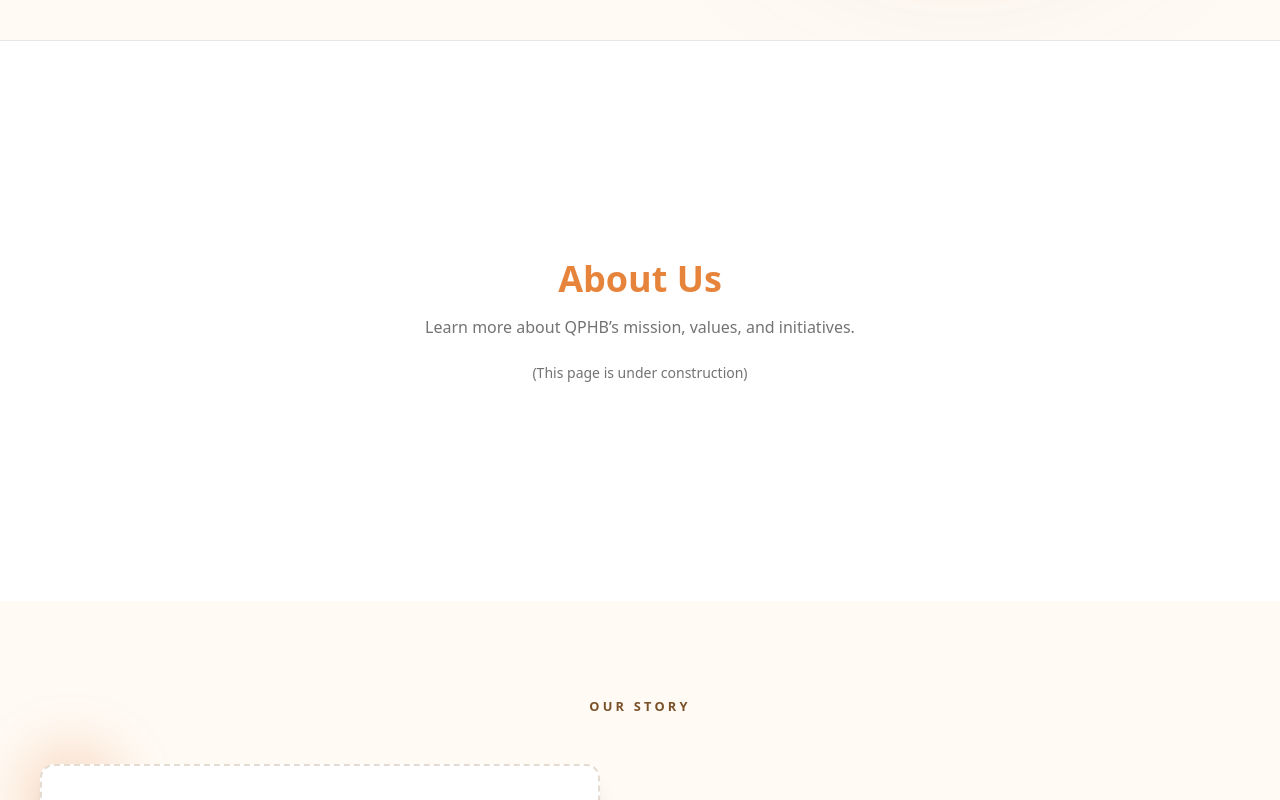
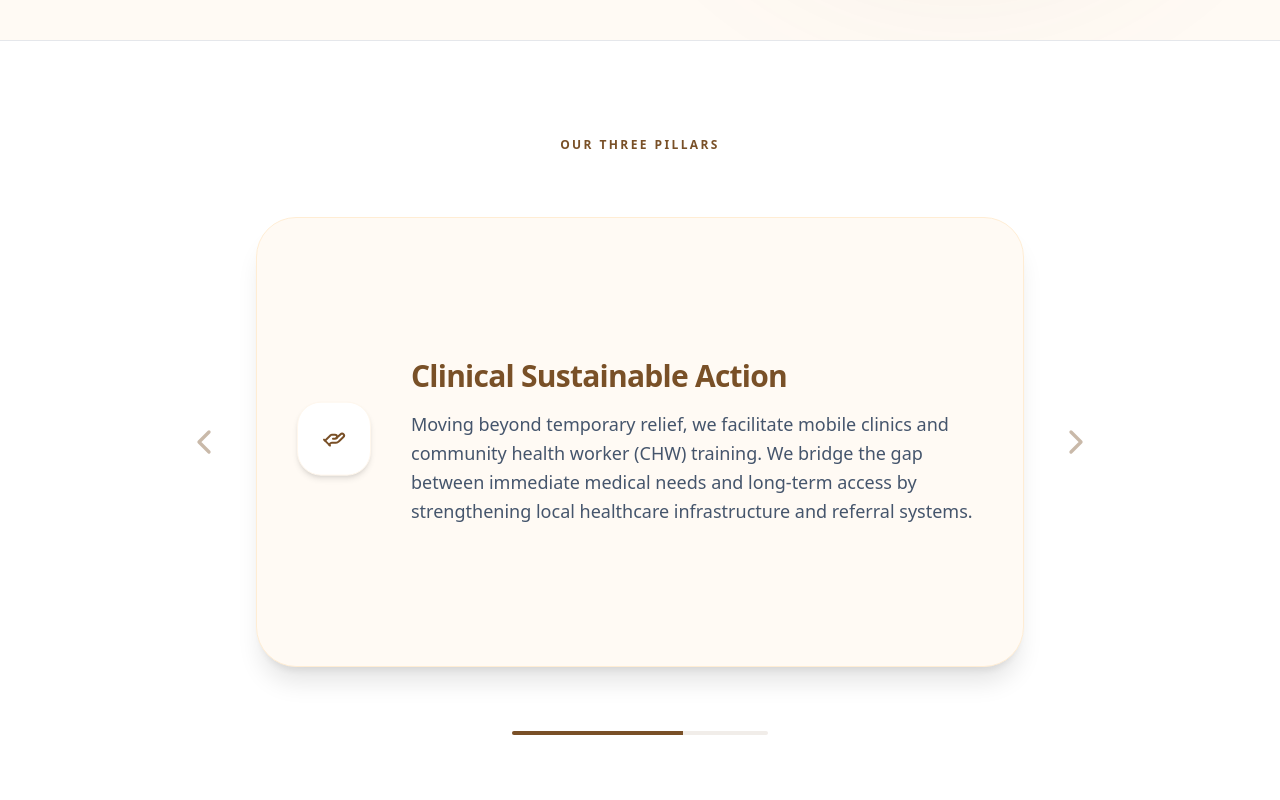
Before and after one commit to MukunthanMahesh/qphb-website, a Next.js app: page /about in a window 1280 px wide. Shown: the part 780-1580 px from the top of the page. Built offline with nearby package versions, Linux system fonts and the light colour scheme.

Commit message:
Update AboutPillars.tsx

```diff
--- a/src/components/sections/about/AboutPillars.tsx
+++ b/src/components/sections/about/AboutPillars.tsx
@@ -1,12 +1,117 @@
 'use client'
 
-import { PagePlaceholder } from "@/components/ui/PagePlaceholder"
+import { useState, useEffect, useCallback } from "react";
+import { motion, AnimatePresence } from "framer-motion";
+import { BookOpen, HandHelping, Leaf, ChevronLeft, ChevronRight } from "lucide-react";
+
+const PILLARS = [
+  {
+    id: 1,
+    title: "Health Literacy",
+    icon: <BookOpen className="size-6 text-accent" />,
+    description: "We empower communities by breaking down barriers to medical knowledge. Our workshops focus on preventative care and hygiene education, ensuring that health outcomes are driven by informed local leadership rather than outside intervention.",
+  },
+  {
+    id: 2,
+    title: "Clinical Sustainable Action",
+    icon: <HandHelping className="size-6 text-accent" />,
+    description: "Moving beyond temporary relief, we facilitate mobile clinics and community health worker (CHW) training. We bridge the gap between immediate medical needs and long-term access by strengthening local healthcare infrastructure and referral systems.",
+  },
+  {
+    id: 3,
+    title: "The Empowered Transition",
+    icon: <Leaf className="size-6 text-accent" />,
+    description: "Our ultimate goal is 'un-dependency.' We work toward the point where a community no longer requires our presence, achieved through economic development, clean water systems, and public health projects that are entirely community-owned.",
+  }
+];
 
 export function AboutPillars() {
+  const [index, setIndex] = useState(0);
+  const [direction, setDirection] = useState(0);
+  const [isHovered, setIsHovered] = useState(false);
+
+  const nextCard = useCallback(() => {
+    setDirection(1);
+    setIndex((prev) => (prev + 1) % PILLARS.length);
+  }, []);
+
+  const prevCard = useCallback(() => {
+    setDirection(-1);
+    setIndex((prev) => (prev - 1 + PILLARS.length) % PILLARS.length);
+  }, []);
+
+  useEffect(() => {
+    if (!isHovered) {
+      const timer = setInterval(nextCard, 5000);
+      return () => clearInterval(timer);
+    }
+  }, [nextCard, isHovered]);
+
   return (
-    <PagePlaceholder
-      title="About Us"
-      description="Learn more about QPHB’s mission, values, and initiatives."
-    />
-  )
+    <section className="py-24 bg-white flex flex-col items-center">
+      <h3 className="text-accent font-extrabold tracking-[0.2em] uppercase text-xs mb-16">
+        Our Three Pillars
+      </h3>
+
+      <div className="relative w-full max-w-6xl flex items-center justify-center gap-4 px-4">
+
+
+        <button onClick={prevCard} className="hidden md:block p-4 text-accent/40 hover:text-accent transition-colors">
+          <ChevronLeft className="size-10" />
+        </button>
+
+
+        <div
+          className="relative w-full max-w-3xl h-[450px]"
+          onMouseEnter={() => setIsHovered(true)}
+          onMouseLeave={() => setIsHovered(false)}
+        >
+          <AnimatePresence initial={false} custom={direction}>
+            <motion.div
+              key={index}
+              custom={direction}
+              initial={{ x: direction > 0 ? 100 : -100, opacity: 0, rotateY: direction > 0 ? 45 : -45 }}
+              animate={{ x: 0, opacity: 1, rotateY: 0 }}
+              exit={{ x: direction > 0 ? -100 : 100, opacity: 0, rotateY: direction > 0 ? -45 : 45 }}
+              transition={{ type: "spring", stiffness: 200, damping: 25 }}
+              style={{ backfaceVisibility: "hidden" }}
+
+              whileHover={{ y: -10, boxShadow: "0 25px 50px -12px rgba(230, 126, 34, 0.15)" }}
+              className="absolute w-full h-full bg-background-secondary rounded-[2.5rem] border border-orange-100 shadow-xl p-10 flex flex-col md:flex-row items-center gap-10 cursor-pointer"
+            >
+
+              <motion.div
+                animate={{ y: [0, -5, 0] }}
+                transition={{ duration: 4, repeat: Infinity, ease: "easeInOut" }}
+                className="flex-shrink-0 p-6 rounded-[1.5rem] bg-white shadow-md border border-orange-50"
+              >
+                {PILLARS[index].icon}
+              </motion.div>
+
+              <div className="flex flex-col text-left">
+                <h4 className="text-3xl font-bold text-accent mb-4 tracking-tight">
+                  {PILLARS[index].title}
+                </h4>
+                <p className="text-slate-600 leading-relaxed text-lg">
+                  {PILLARS[index].description}
+                </p>
+              </div>
+            </motion.div>
+          </AnimatePresence>
+        </div>
+
+        <button onClick={nextCard} className="hidden md:block p-4 text-accent/40 hover:text-accent transition-colors">
+          <ChevronRight className="size-10" />
+        </button>
+      </div>
+
+
+      <div className="w-64 h-1 bg-accent/10 mt-16 rounded-full overflow-hidden">
+        <motion.div
+          className="h-full bg-accent"
+          animate={{ width: `${((index + 1) / PILLARS.length) * 100}%` }}
+        />
+      </div>
+    </section>
+  );
 }
```
